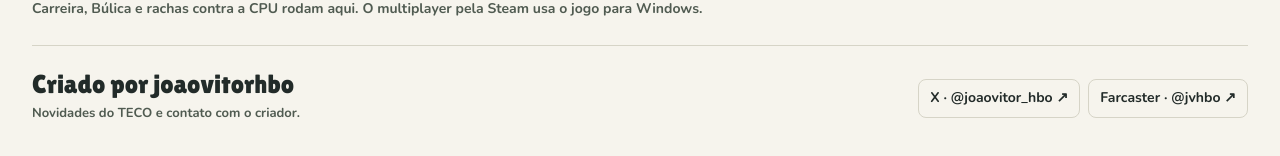
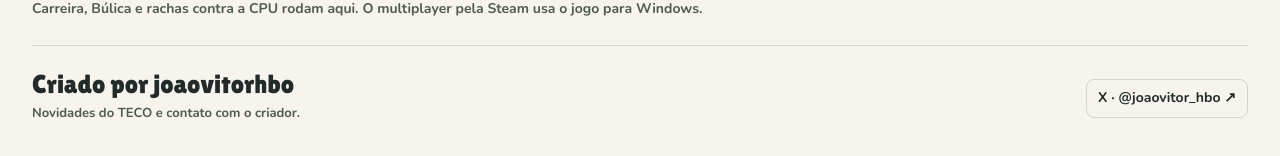
Before and after one commit to JVHBO/teco-releases, a plain HTML site: page page/index.html in a window 1280 px wide. Shown: the part 1004-1160 px from the top of the page. Drawn offline with Linux system fonts and the light colour scheme.

Commit message:
Retirar Farcaster do perfil do criador

```diff
--- a/page/index.html
+++ b/page/index.html
@@ -31,7 +31,7 @@
 <section id="controles"><h2>Como jogar</h2><dl><div><dt><kbd>A</kbd> <kbd>D</kbd></dt><dd>Mirar</dd></div><div><dt><kbd>Espaço</kbd></dt><dd>Segurar e soltar para atirar</dd></div><div><dt><kbd>C</kbd></dt><dd>Mudar a câmera</dd></div></dl>
 <p class="fine">Use teclado e mouse ou controle.</p></section></div>
 <section id="avisos" class="notices"><h2>Avisos</h2><p>O TECO está em fase inicial. A versão mais recente entra quando você abre o jogo. As partidas e a coleção ficam salvas neste navegador e dispositivo. Limpar os dados do site apaga esse progresso.</p><p>Carreira, Búlica e rachas contra a CPU rodam aqui. O multiplayer pela Steam usa o jogo para Windows.</p></section>
-<footer id="criador"><div><h2>Criado por joaovitorhbo</h2><p>Novidades do TECO e contato com o criador.</p></div><div class="social"><a href="https://x.com/joaovitor_hbo" rel="me noopener noreferrer" target="_blank">X · @joaovitor_hbo ↗</a><a href="https://farcaster.xyz/jvhbo" rel="me noopener noreferrer" target="_blank">Farcaster · @jvhbo ↗</a></div></footer>
+<footer id="criador"><div><h2>Criado por joaovitorhbo</h2><p>Novidades do TECO e contato com o criador.</p></div><div class="social"><a href="https://x.com/joaovitor_hbo" rel="me noopener noreferrer" target="_blank">X · @joaovitor_hbo ↗</a></div></footer>
 </main>
 <dialog id="gallery"><form method="dialog"><button aria-label="Fechar imagem" autofocus>×</button></form><img id="large" alt=""><h2 id="caption"></h2></dialog>
 </body></html>
```
